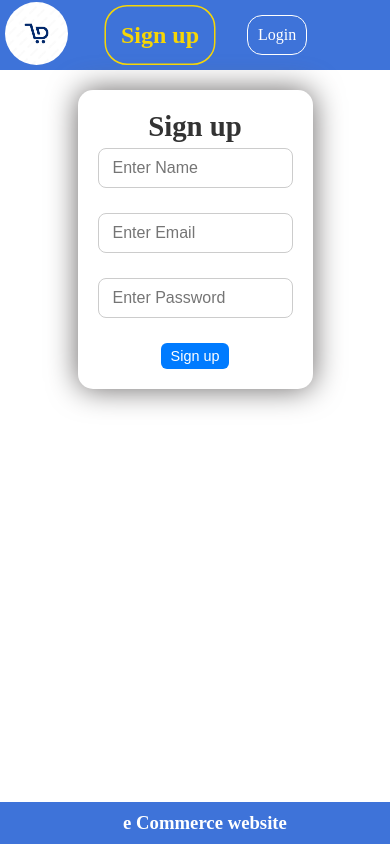
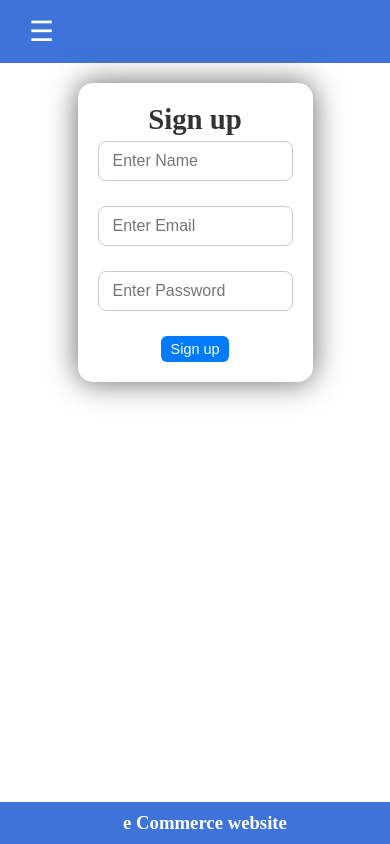
Before and after one commit to yadavhimanshu1811/eCommerceWithMERN, a React app in the folder frontend/: page /signup in a window 390 px wide. Built offline with nearby package versions, Linux system fonts and the light colour scheme; the HTML template or start-up script is replaced by a standard one.

Commit message:
Responsive nav bar for smaller screen

```diff
--- a/frontend/src/Components/Navbar/Navbar.css
+++ b/frontend/src/Components/Navbar/Navbar.css
@@ -1,20 +1,30 @@
-.navbar{
+.navbar {
   background-color: #3e73d9;
   display: flex;
-  margin: 0;
+  align-items: center;
+  justify-content: space-between;
+  padding: 10px 15px;
+  flex-wrap: wrap; /* allows wrapping for small screens */
+}
+
+.logo {
+  width: 60px;
+  height: 60px;
+  border-radius: 50%;
 }
 
 .nav-ul {
   list-style: none;
   display: flex;
   gap: 50px;
-  margin: 15px;
+  margin: 0;
+  padding: 0;
+  align-items: center;
 }
 
-.nav-ul li{
+.nav-ul li {
   display: flex;
   align-items: center;
-
 }
 
 .non-active {
@@ -23,28 +33,55 @@
   padding: 10px;
   text-decoration: none;
   color: white;
+  transition: background-color 0.2s ease;
 }
 
-.nav-ul li a:hover{
+.nav-ul li a:hover {
   background-color: #0056b3;
-  /* transform: scale(1.05); */
 }
 
 .active-link {
-  font-weight:900;
+  font-weight: 900;
   border: 1px solid rgb(246, 214, 6);
   border-radius: 15px;
   padding: 10px;
   text-decoration: none;
   color: rgb(246, 214, 6);
-  transform: scale(1.5);
+  transform: scale(1.1);
 }
 
-img{
-  width:63px;
-  height:63px;
-  float:left;
-  border-radius: 50%;
-  margin-left: 5px;
-  margin-top: 2px;
+/* --- Responsive section --- */
+.menu-toggle {
+  display: none;
+  font-size: 28px;
+  color: white;
+  background: none;
+  border: none;
+  cursor: pointer;
 }
+
+/* 📱 For smaller screens */
+@media (max-width: 768px) {
+  .navbar {
+    flex-direction: row;
+    align-items: flex-start;
+  }
+
+  .menu-toggle {
+    display: block;
+    align-self: flex-end;
+    margin-right: 10px;
+  }
+
+  .nav-ul {
+    display: none;
+    flex-direction: column;
+    width: 100%;
+    gap: 20px;
+    margin-top: 10px;
+  }
+
+  .nav-ul.open {
+    display: flex;
+  }
+}
--- a/frontend/src/Components/Navbar/Navbar.tsx
+++ b/frontend/src/Components/Navbar/Navbar.tsx
@@ -1,27 +1,41 @@
+import { useState } from "react";
 import { NavLink, useNavigate } from "react-router-dom";
 import "./Navbar.css";
-import eCart from "../../assets/eCart.jpg";
+// import eCart from "../../assets/eCart.jpg";
 
 const Navbar = () => {
   const navigate = useNavigate();
   const auth = localStorage.getItem("user");
+  const [menuOpen, setMenuOpen] = useState(false);
 
   const logout = () => {
     localStorage.removeItem("user");
     localStorage.removeItem("token");
     navigate("/signup");
   };
+
+  const toggleMenu = () => {
+    setMenuOpen((prev) => !prev);
+  };
+
   return (
-    <div className="navbar">
-      <img src={eCart} alt="logo" />
+    <nav className="navbar">
+      <div className="nav-header">
+        <button className="menu-toggle" onClick={toggleMenu}>
+          {menuOpen ? "✖" : "☰"}
+        </button>
+      </div>
+
+      <ul className={`nav-ul ${menuOpen ? "open" : ""}`}>
         {auth ? (
-        <ul className="nav-ul">
+          <>
             <li>
               <NavLink
                 to="/"
                 className={({ isActive }) =>
                   isActive ? "active-link" : "non-active"
                 }
+                onClick={() => setMenuOpen(false)}
               >
                 Products
               </NavLink>
@@ -32,6 +46,7 @@ const Navbar = () => {
                 className={({ isActive }) =>
                   isActive ? "active-link" : "non-active"
                 }
+                onClick={() => setMenuOpen(false)}
               >
                 Add Product
               </NavLink>
@@ -42,14 +57,18 @@ const Navbar = () => {
                 className={({ isActive }) =>
                   isActive ? "active-link" : "non-active"
                 }
+                onClick={() => setMenuOpen(false)}
               >
                 Profile
               </NavLink>
             </li>
             <li>
               <NavLink
-              onClick={logout}
                 to="/login"
+                onClick={() => {
+                  logout();
+                  setMenuOpen(false);
+                }}
                 className={({ isActive }) =>
                   isActive ? "active-link" : "non-active"
                 }
@@ -57,15 +76,16 @@ const Navbar = () => {
                 Logout
               </NavLink>
             </li>
-        </ul>
+          </>
         ) : (
-        <ul className="nav-ul">
+          <>
             <li>
               <NavLink
                 to="/signup"
                 className={({ isActive }) =>
                   isActive ? "active-link" : "non-active"
                 }
+                onClick={() => setMenuOpen(false)}
               >
                 Sign up
               </NavLink>
@@ -76,13 +96,15 @@ const Navbar = () => {
                 className={({ isActive }) =>
                   isActive ? "active-link" : "non-active"
                 }
+                onClick={() => setMenuOpen(false)}
               >
                 Login
               </NavLink>
             </li>
+          </>
+        )}
       </ul>
-      )}
-    </div>
+    </nav>
   );
 };
 
```
Lines whose indentation alone changed are shown as unchanged.
